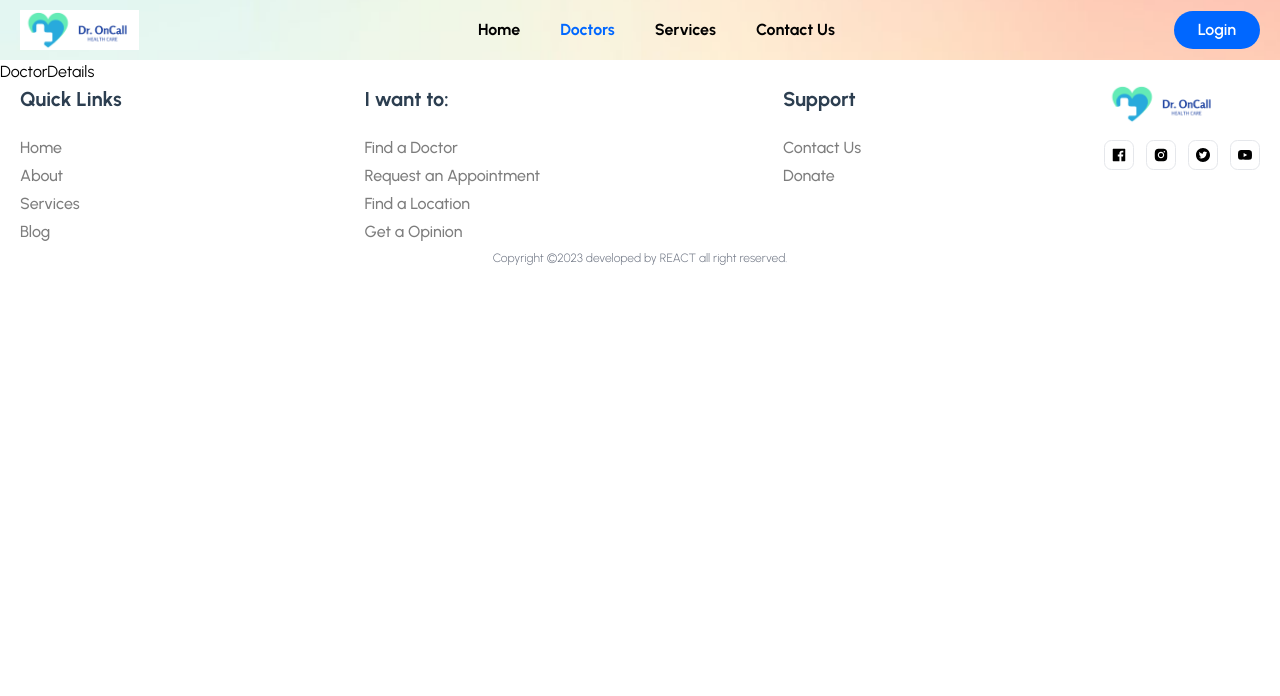
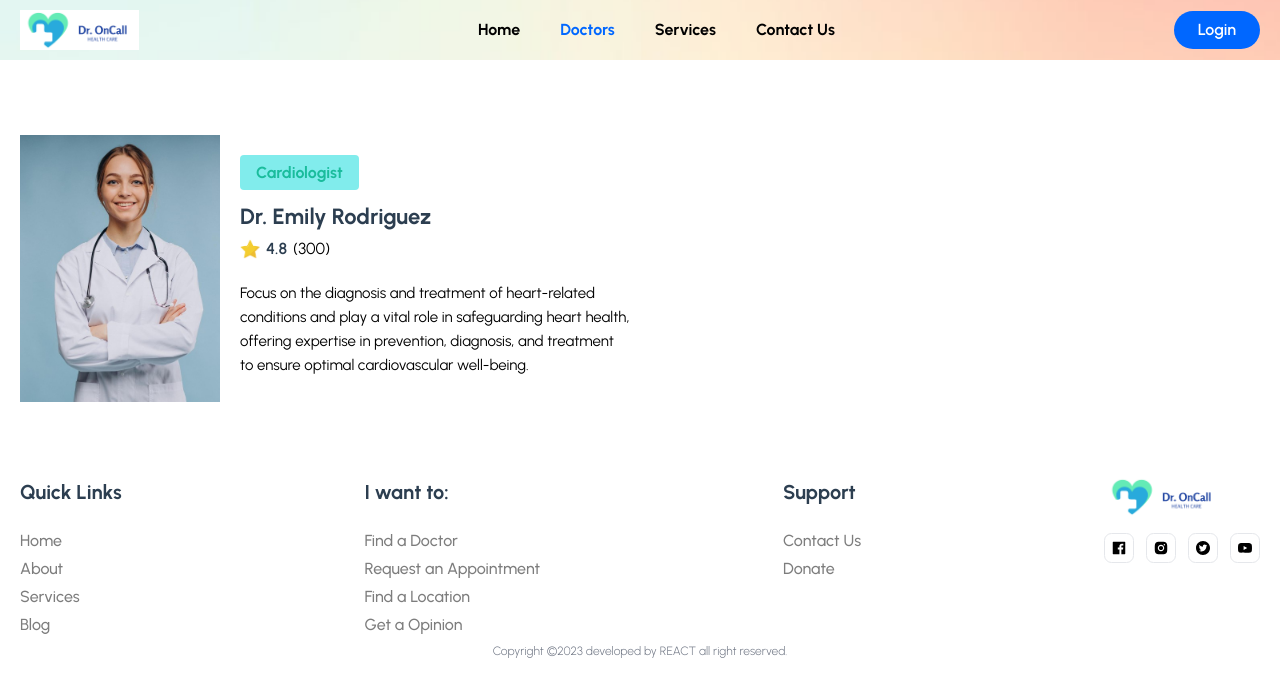
Before and after one commit to RavinduKavinda/doctor-appointment-booking, a React (Vite) app in the folder frontend/: page /doctors/1 in a window 1280 px wide. Shown: the top 696 px of the page. Built offline with nearby package versions, Linux system fonts and the light colour scheme; a web font is replaced by a local one.

Commit message:
Doctor Details -> Desc

```diff
--- a/frontend/src/pages/Doctors/DoctorDetails.jsx
+++ b/frontend/src/pages/Doctors/DoctorDetails.jsx
@@ -1,8 +1,51 @@
 import React from 'react'
+import doctorImg from '../../assets/images/doctorImg01.jpg'
+import starIcon from '../../assets/images/star.jpg'
 
 const DoctorDetails = () => {
   return (
-    <div>DoctorDetails</div>
+
+  /*-----Doctor Details-----*/
+    <section>
+      <div className="max-w-[1170px] px-5 mx=auto">
+        <div className="grid md:grid-cols-3 gap-[50px]">
+          {/*-----Desc-----*/}
+          <div className="md:col-span-2">
+            <div className="flex items-center gap-5">
+              <figure className="max-w-[200px] max-h-[400px]">
+                <img src={doctorImg} alt="" className="w-full" />
+              </figure>
+
+              <div>
+                <span className="bg-[#81ecec] text-irisBlueColor font-bold py-1 px-4 lg:py-2 leading-4 lg:text-[16px] lg:leading-7 rounded">
+                  Cardiologist
+                </span>
+                <h3 className="text-headingColor text-[22px] leading-9 mt-3 font-bold">Dr. Emily Rodriguez</h3>
+                <div className="flex items-center gap-[6px]">
+                  <span className="flex items-center gap-[6px] text-[14px] leading-5 lg:text-[16px] lg:leading-7 font-semibold text-headingColor">
+                  <img src={starIcon} alt="" className="w-[20px]"/> 4.8
+                  </span>
+                  <span className="text-[14px] leading-5 lg:text-[16px] lg:leading-7 font-[400] text-textColor">
+                    (300)
+                  </span>
+                </div>
+
+                <p className="text_para text-[14px] leading-6 md:text-[15px] lg:max-w-[390px]">
+                  Focus on the diagnosis and treatment of heart-related conditions and play a vital
+                  role in safeguarding heart health, offering expertise in prevention, diagnosis, and
+                  treatment to ensure optimal cardiovascular well-being.
+                </p>
+              </div>
+            </div>
+          </div>
+
+          <div className="">
+
+          </div>
+
+        </div>
+      </div>
+    </section>
   )
 }
 
```
